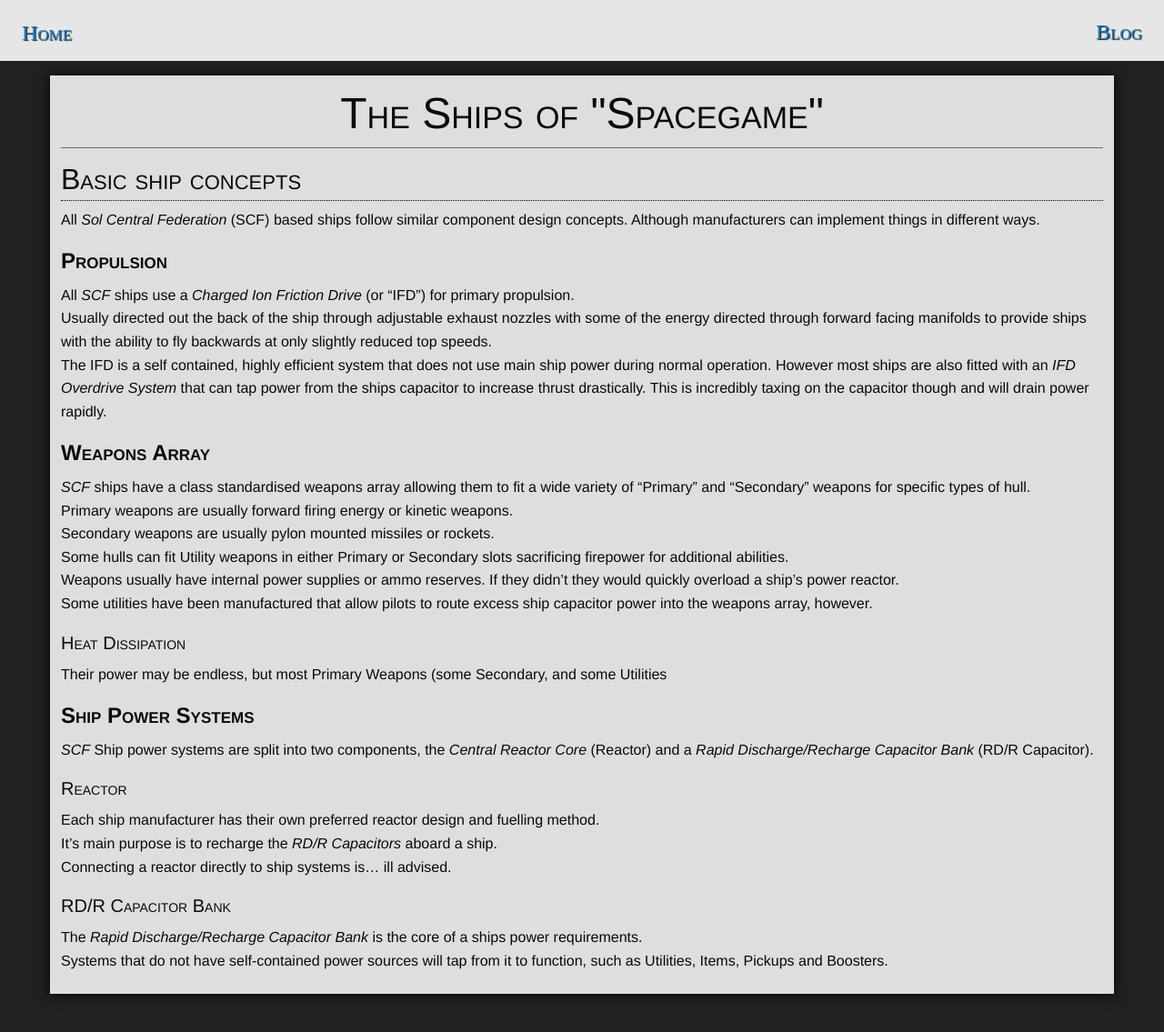
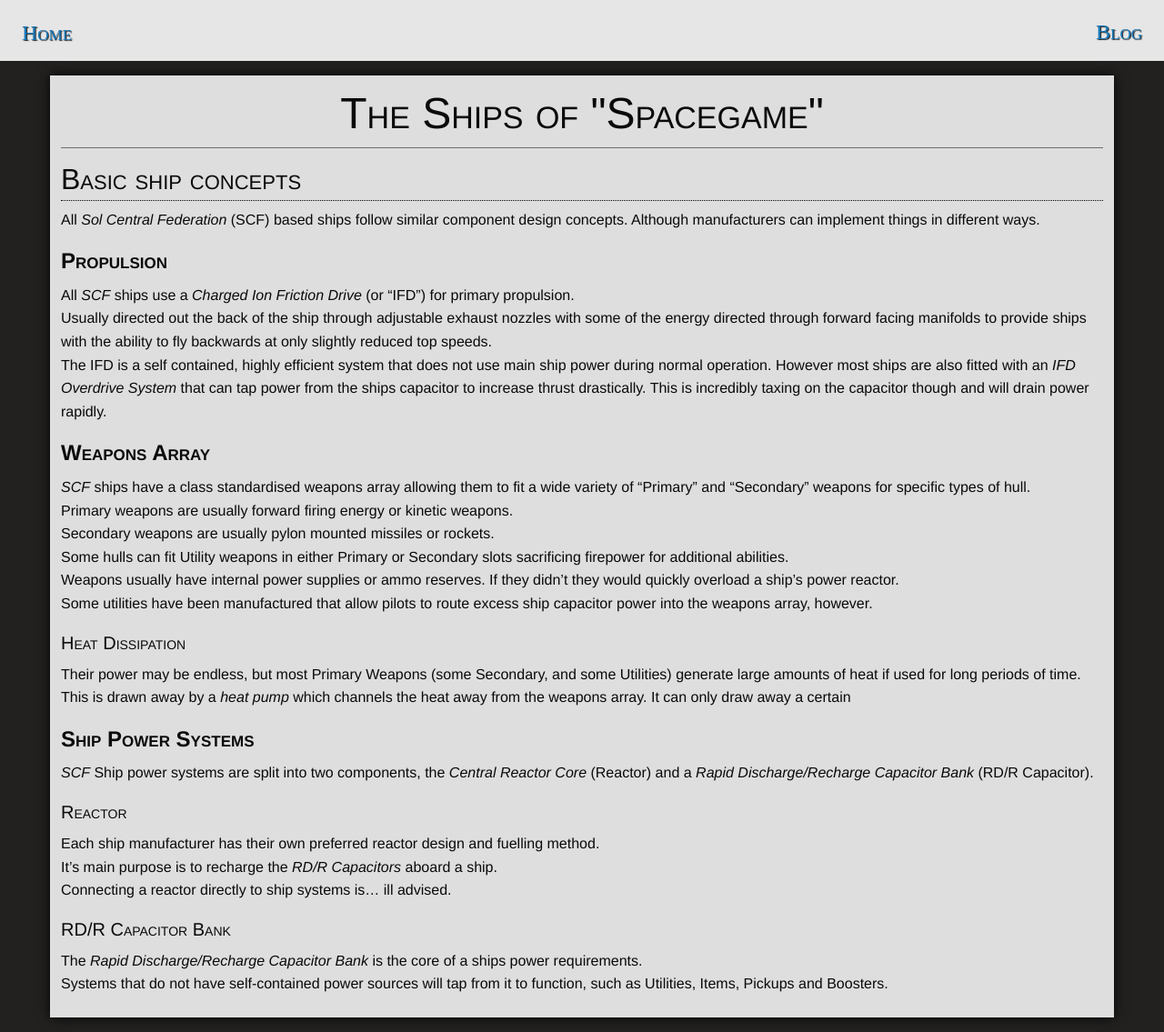
Before and after one commit to ori-sky/polar-space, a Jekyll site: the page built from designs/ships.md, in a window 1280 px wide. Shown: the whole page at 91% size. Built offline with Jekyll 4.4.1, drawn with Linux system fonts in a browser that asks for light colours; nearby versions of some CDN libraries; some web fonts are replaced; our own code applies the rules of GitHub Pages for plain Markdown files; library files that are not in the unit come from our copies; before the commit the page ends 1109 px from its top, so only the background shows below that.

Commit message:
designs/ships.md updated from https://stackedit.io/

```diff
--- a/designs/ships.md
+++ b/designs/ships.md
@@ -18,7 +18,8 @@ Some hulls can fit Utility weapons in either Primary or Secondary slots sacrific
 Weapons usually have internal power supplies or ammo reserves. If they didn't they would quickly overload a ship's power reactor.
 Some utilities have been manufactured that allow pilots to route excess ship capacitor power into the weapons array, however.
 ### Heat Dissipation
-Their power may be endless, but most Primary Weapons (some Secondary, and some Utilities
+Their power may be endless, but most Primary Weapons (some Secondary, and some Utilities) generate large amounts of heat if used for long periods of time.
+This is drawn away by a *heat pump* which channels the heat away from the weapons array. It can only draw away a certain
 
 ## Ship Power Systems
 *SCF* Ship power systems are split into two components, the *Central Reactor Core* (Reactor) and a *Rapid Discharge/Recharge Capacitor Bank* (RD/R Capacitor).
```
Also changed, not shown: other parts of designs/ships.md (+2 -2 lines).
